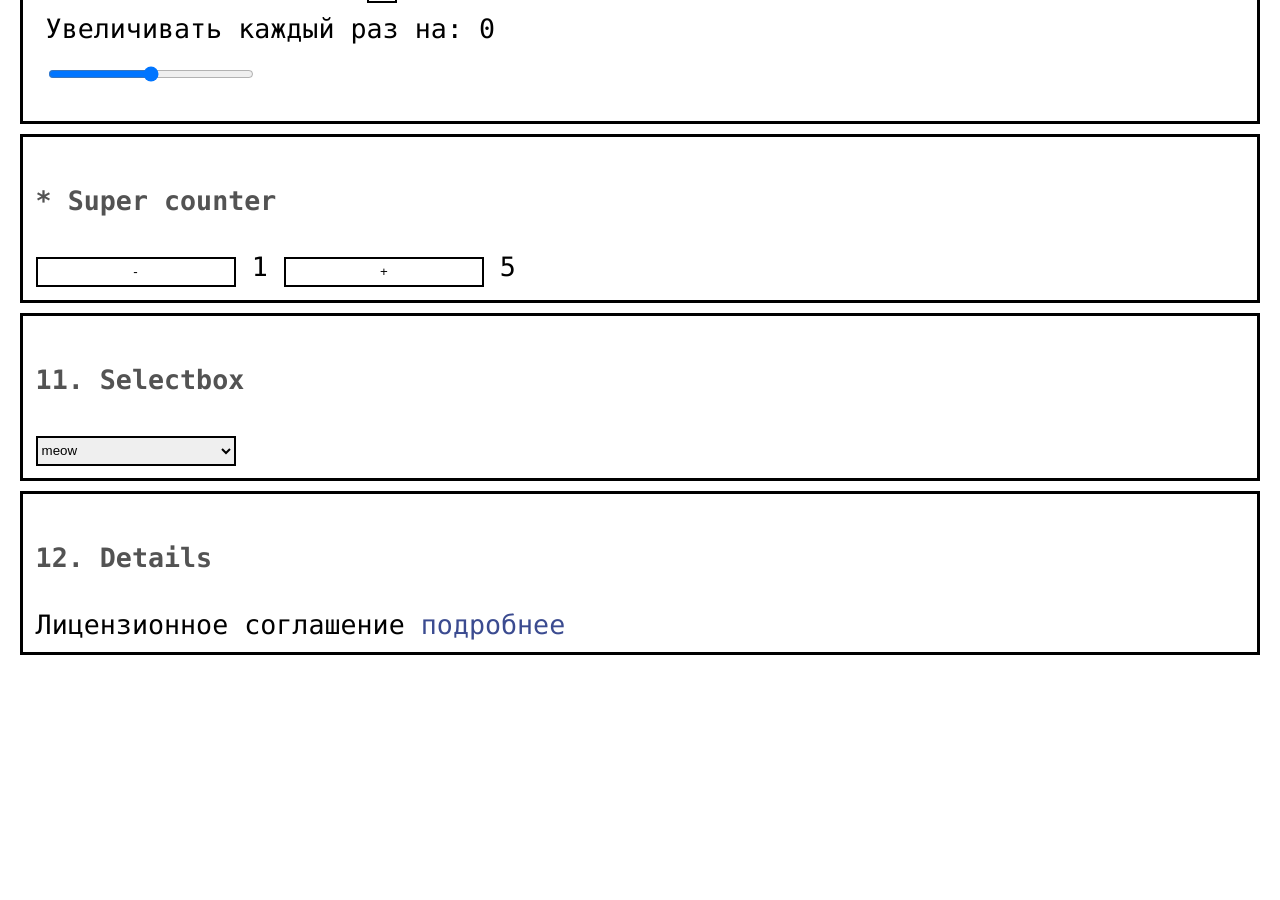
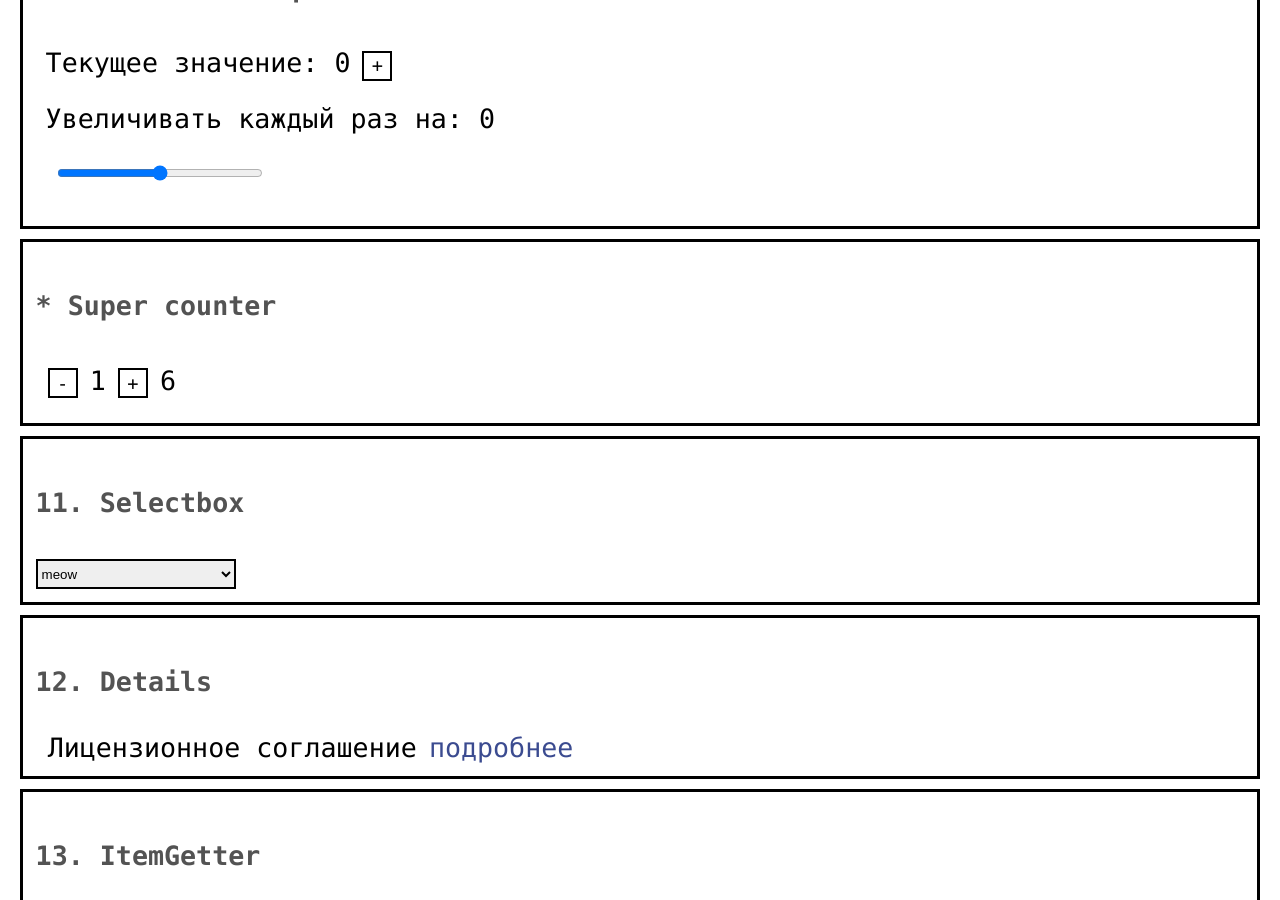
Before and after one commit to Xumeparu/exam, a React (Create React App) app: page / in a window 1280 px wide. Shown: the part 1900-2800 px from the top of the page. Before the commit the page ends 2565 px from the top, so only its background shows below. Built offline with nearby package versions, Linux system fonts and the light colour scheme.

Commit message:
Added ItemGetter component. Fixed function in VariableStepCounter. Fixed css

```diff
--- a/src/App.css
+++ b/src/App.css
@@ -33,21 +33,36 @@ h4 {
 }
 
 input {
-  height: 30px;
-  width: 200px;
+  font-family: 'Consolas', serif;
+  font-size: 14pt;
+  text-align: center;
 
-  border-style: solid;
-  border-color: #000000;
-}
-
-button {
   height: 30px;
   width: 200px;
 
   border-style: solid;
   border-color: #000000;
 
+  margin: 1%;
+}
+
+button {
+  font-family: 'Consolas', serif;
+  font-size: 14pt;
+
+  height: 36px;
+  width: 200px;
+
+  border-style: solid;
+  border-color: #000000;
+
   background-color: #ffffff;
+
+  margin: 1%;
+}
+
+span {
+  margin: 1%;
 }
 
 .zeroTemp {
--- a/src/App.js
+++ b/src/App.js
@@ -12,6 +12,7 @@ import VariableStepCounter from './components/VariableStepCounter/VariableStepCo
 import SuperCounter from './components/SuperCounter/SuperCounter';
 import Selectbox from './components/Selectbox/SelectBox';
 import Details from './components/Details/Details';
+import ItemGetter from './components/ItemGetter/ItemGetter';
 
 export default function App() {
     return (
@@ -29,6 +30,7 @@ export default function App() {
             <SuperCounter />
             <Selectbox options={['meow', 'woof', 'bark']} onSelect={value => console.log(value)} />
             <Details shortText="Лицензионное соглашение" text="Настоящее соглашение дает вам нижеследующие права..." />
+            <ItemGetter />
         </>
     );
 }
--- a/src/components/Counter/Counter.js
+++ b/src/components/Counter/Counter.js
@@ -7,7 +7,6 @@ export default function Counter() {
         <div className='block'>
             <h4>9. Counter</h4>
             <button onClick={() => setCount(count => count + 1)}>Не нажимать</button>
-            &nbsp;
             <label>Количество нажатий: {count}</label>
         </div>
     );
--- a/src/components/Details/Details.jsx
+++ b/src/components/Details/Details.jsx
@@ -10,8 +10,8 @@ export default function Details({shortText, text}) {
     return (
         <div className='block'>
             <h4>12. Details</h4>
-            <span>{shortText}</span>&nbsp;
-            {!linkState && <span>{text}&nbsp;</span>}
+            <span>{shortText}</span>
+            {!linkState && <span>{text}</span>}
             <a className='link' onClick={handleClick} data-testid='link'>
                 {linkState ? 'подробнее' : 'скрыть'}
             </a>
--- /dev/null
+++ b/src/components/ItemGetter/ItemGetter.jsx
@@ -0,0 +1,30 @@
+import React, { useState } from 'react';
+
+export default function ItemGetter() {
+    const [itemId, setItemId] = useState('');
+    const [title, setTitle] = useState('');
+
+    function handleChange(e) {
+        setItemId(e.target.value);
+    }
+
+    async function handleClick() {
+        const response = await fetch(`https://jsonplaceholder.typicode.com/todos/${itemId}`);
+
+        if (response.ok) {
+            const item = await response.json();
+            setTitle(item.title);
+        }
+    }
+
+    return (
+        <div className='block'>
+            <h4>13. ItemGetter</h4>
+            <label>
+                <input onChange={handleChange}/>
+            </label>
+            <button onClick={handleClick}>Получить</button>
+            <span>{title}</span>
+        </div>
+    );
+}
--- a/src/components/ReverseString/ReverseString.js
+++ b/src/components/ReverseString/ReverseString.js
@@ -12,7 +12,6 @@ export default function ReverseString({ sourceString }) {
             <label>
                 <input type='text' value={sourceString} readOnly={true} />
             </label>
-            &nbsp;
             <label>
                 <input type='text' value={getReverseString()} readOnly={true} />
             </label>
--- a/src/components/ReverseStringWithButton/ReverseStringWithButton.js
+++ b/src/components/ReverseStringWithButton/ReverseStringWithButton.js
@@ -11,7 +11,6 @@ export default function ReverseStringWithButton({ text }) {
         <div className='block'>
             <h4>6. Reverse string with button</h4>
             <label>{reverseString}</label>
-            &nbsp;
             <button onClick={getReverseString}>Перевернуть</button>
         </div>
     );
--- a/src/components/SuperCounter/SuperCounter.js
+++ b/src/components/SuperCounter/SuperCounter.js
@@ -24,10 +24,10 @@ export default function SuperCounter() {
     return (
         <div className='block'>
             <h4>* Super counter</h4>
-            <button onClick={() => changeHandler(false)}>-</button>
-            &nbsp;{step}&nbsp;
-            <button onClick={() => changeHandler(true)}>+</button>
-            &nbsp;{count}
+            <button className='count' onClick={() => changeHandler(false)}>-</button>
+            {step}
+            <button className='count' onClick={() => changeHandler(true)}>+</button>
+            {count}
         </div>
     );
 }
--- a/src/components/VariableStepCounter/VariableStepCounter.js
+++ b/src/components/VariableStepCounter/VariableStepCounter.js
@@ -12,14 +12,14 @@ export default function VariableStepCounter() {
         <div className='block'>
             <h4>10. Variable step counter</h4>
             <div>
-                <label>Текущее значение: {count}</label>&nbsp;
+                <label>Текущее значение: {count}</label>
                 <button className='count' onClick={() => setCount(count => count + Number(step))}>+</button>
             </div>
             <div>
                 <label>Увеличивать каждый раз на: {step}</label>
             </div>
             <div>
-                <input type='range' value={step} min="-50" max="50" onChange={(e) => changeHandler(e)}/>
+                <input type='range' value={step} min="-50" max="50" onChange={changeHandler}/>
             </div>
         </div>
     );
```
Also changed, not shown: 1 other file (tests, documents, lock files or other folders).
